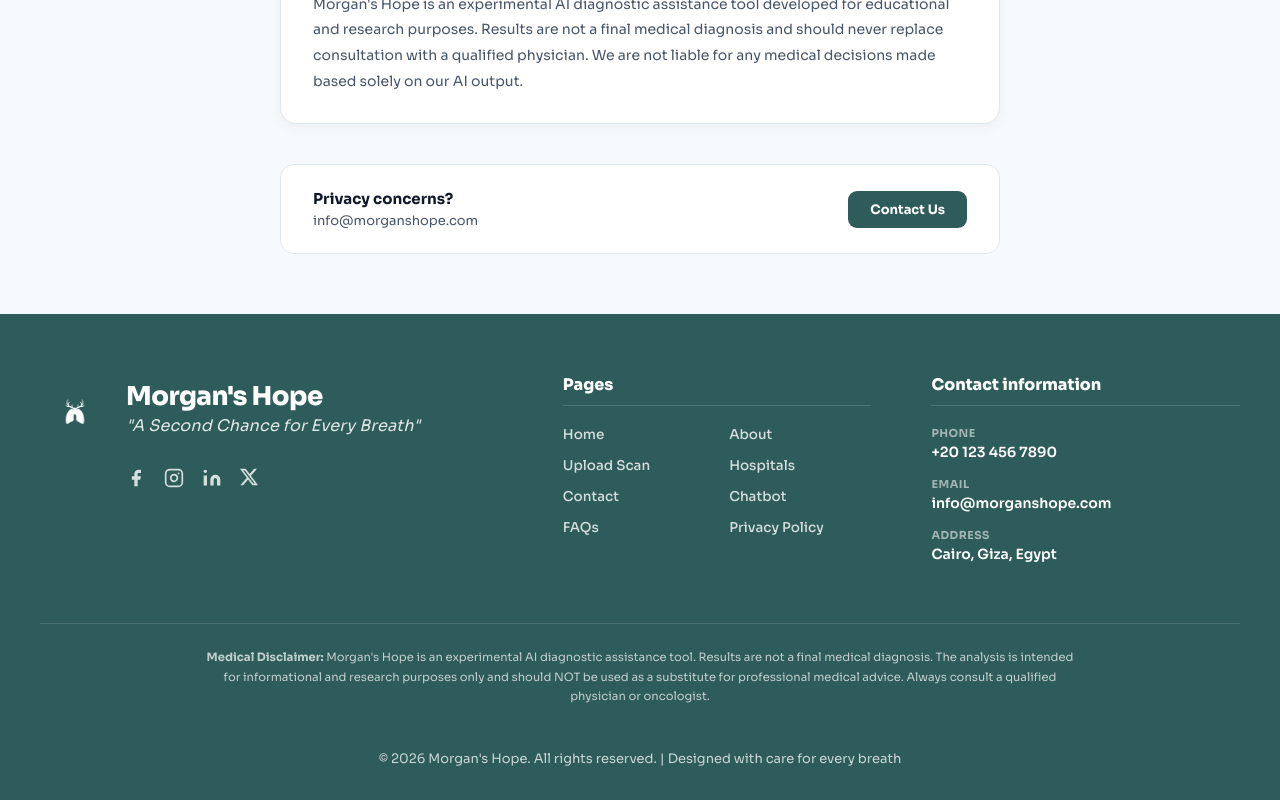
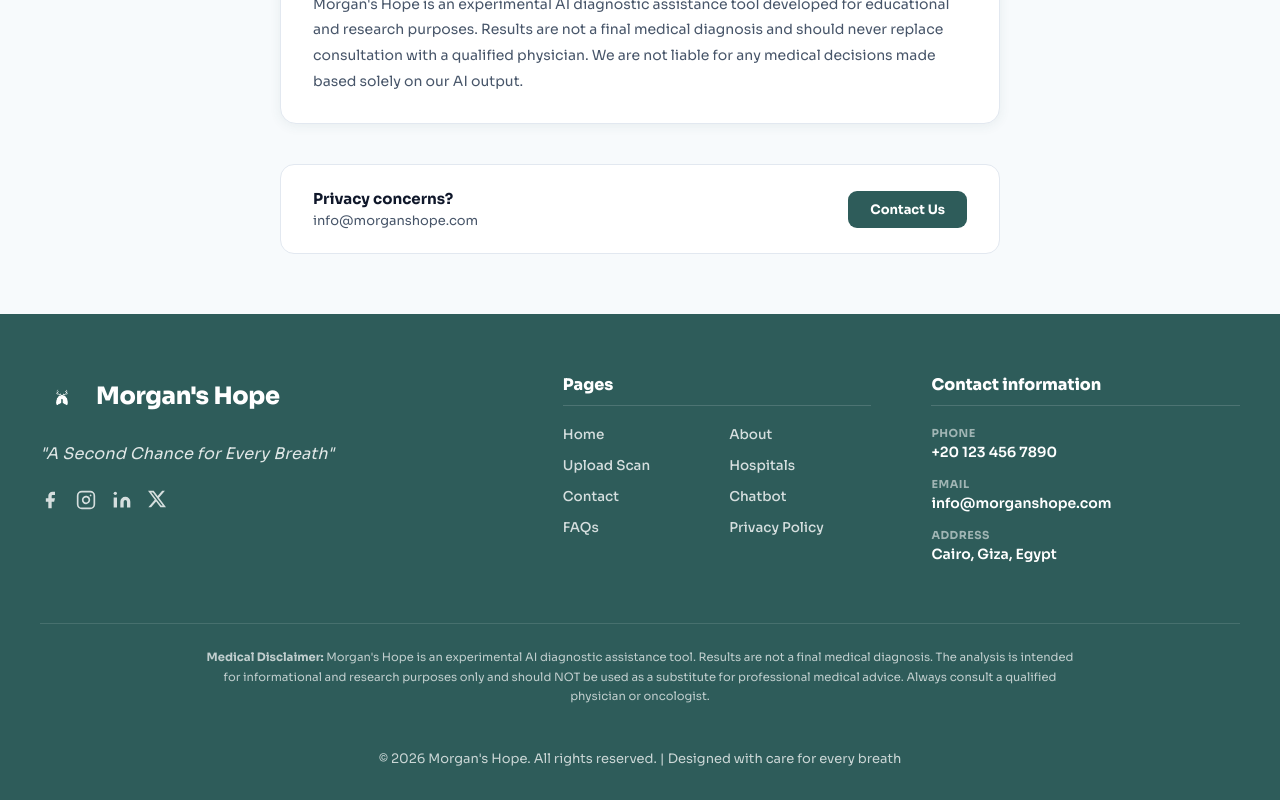
Before and after one commit to Abdelazizomar22/MorgansHope, a React (Vite) app in the folder frontend/: page /privacy in a window 1280 px wide. Shown: the part 1406-2206 px from the top of the page. Built offline with nearby package versions, Linux system fonts and the light colour scheme; no server answers.

Commit message:
style: revert footer brand section to simple flex layout

```diff
--- a/frontend/src/components/Footer.tsx
+++ b/frontend/src/components/Footer.tsx
@@ -55,24 +55,27 @@ export default function Footer({ lang }: FooterProps) {
                     {/* LEFT — Brand + Tagline + Social */}
                     <div style={{ display: 'flex', flexDirection: 'column', gap: 24 }}>
 
-                        {/* Top: Logo + Texts */}
-                        <div style={{ display: 'flex', alignItems: 'center', gap: 16 }}>
+                        {/* Logo + Name */}
+                        <div style={{ display: 'flex', alignItems: 'center', gap: 12 }}>
                             <img
                                 src="/logo.png"
                                 alt="Morgan's Hope"
-                                style={{ height: 70, width: 70, objectFit: 'contain', filter: 'brightness(0) invert(1)', flexShrink: 0 }}
+                                style={{ height: 44, width: 44, objectFit: 'contain', filter: 'brightness(0) invert(1)' }}
                             />
-                            <div style={{ display: 'flex', flexDirection: 'column', gap: 8 }}>
-                                <span style={{ fontSize: 26, fontWeight: 900, color: 'white', letterSpacing: -0.5, lineHeight: 1 }}>
+                            <span style={{ fontSize: 24, fontWeight: 900, color: 'white', letterSpacing: -0.3, lineHeight: 1 }}>
                                 {t("Morgan's Hope", "مورجان هوب")}
                             </span>
+                        </div>
+
+                        {/* Tagline */}
+                        <div>
                             <p style={{
                                 fontSize: 16,
                                 fontStyle: 'italic',
                                 fontWeight: 400,
                                 color: 'rgba(255,255,255,0.85)',
                                 margin: 0,
-                                    lineHeight: 1,
+                                lineHeight: 1.5,
                                 letterSpacing: 0.2,
                             }}>
                                 {t(
@@ -81,10 +84,9 @@ export default function Footer({ lang }: FooterProps) {
                                 )}
                             </p>
                         </div>
-                        </div>
 
-                        {/* Social Icons aligned with text (70 logo + 16 gap = 86 padding) */}
-                        <div style={{ display: 'flex', gap: 18, paddingLeft: ar ? 0 : 86, paddingRight: ar ? 86 : 0 }}>
+                        {/* Social Icons */}
+                        <div style={{ display: 'flex', gap: 16 }}>
                             {SOCIAL.map(({ Icon, href, label }) => (
                                 <a
                                     key={label}
```
Lines whose indentation alone changed are shown as unchanged.
